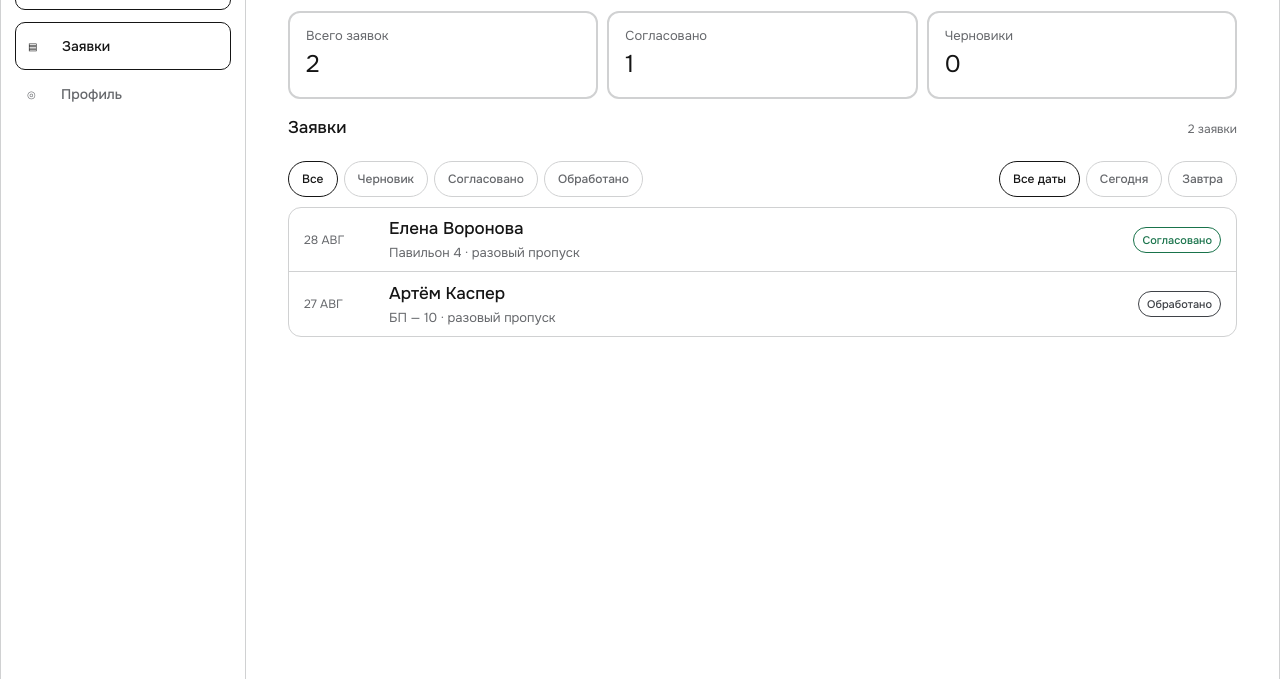
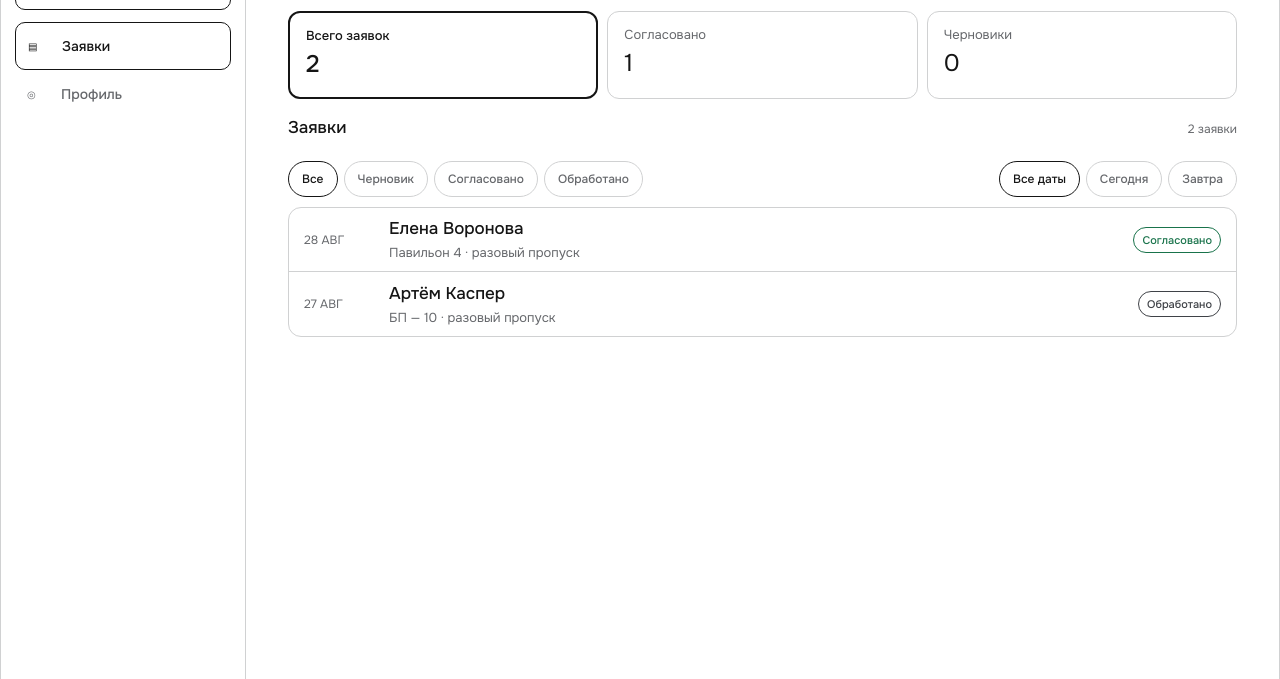
Before and after one commit to naztutnet/chesnikova-pass, a website: page index.html in a window 1280 px wide. Shown: the part 121-800 px from the top of the page. Drawn offline with Linux system fonts and the light colour scheme.

Commit message:
Emphasize total request card

```diff
--- a/index.html
+++ b/index.html
@@ -9,7 +9,7 @@
     <link rel="preconnect" href="https://fonts.googleapis.com" />
     <link rel="preconnect" href="https://fonts.gstatic.com" crossorigin />
     <link href="https://fonts.googleapis.com/css2?family=Onest:wght@400;500&display=swap" rel="stylesheet" />
-    <link rel="stylesheet" href="./styles.css?v=15" />
+    <link rel="stylesheet" href="./styles.css?v=16" />
   </head>
   <body>
     <div class="app-shell">
--- a/styles.css
+++ b/styles.css
@@ -69,8 +69,8 @@ body[data-screen="text-preview"] main { padding-bottom: calc(28px + var(--safe-b
 .dashboard-head > div > span { display: block; margin-top: 5px; color: var(--muted); font-size: 11px; }
 
 .dashboard-stats { display: grid; grid-template-columns: 1fr 1fr; gap: 9px; margin-top: 22px; }
-.dashboard-stats article { min-height: 76px; padding: 12px 14px; border: 2px solid var(--line); border-radius: 12px; background: var(--surface); }
-.dashboard-stats article:first-child { grid-column: 1 / -1; }
+.dashboard-stats article { min-height: 76px; padding: 12px 14px; border: 1px solid var(--line); border-radius: 12px; background: var(--surface); }
+.dashboard-stats article:first-child { grid-column: 1 / -1; border: 2px solid var(--ink); }
 .dashboard-stats span { display: block; color: var(--muted); font-size: 12px; }
 .dashboard-stats b { display: block; margin-top: 8px; font-size: 24px; line-height: 1; }
 .primary-action { width: 100%; min-height: 48px; margin-top: 9px; border: 0; border-radius: 11px; color: white; background: var(--ink); font-weight: 800; cursor: pointer; }
@@ -527,6 +527,9 @@ main { border-radius: 0; background: #ffffff; }
 .dashboard-stats article { border-color: var(--line); background: #ffffff; }
 .dashboard-stats span { font-size: 12px; }
 .dashboard-stats b { font-size: 24px; font-weight: 400 !important; }
+.dashboard-stats article:first-child { border-color: var(--ink); }
+.dashboard-stats article:first-child span { color: var(--ink); font-weight: 500 !important; }
+.dashboard-stats article:first-child b { font-weight: 500 !important; }
 
 .primary-action,
 .button-primary {
```
